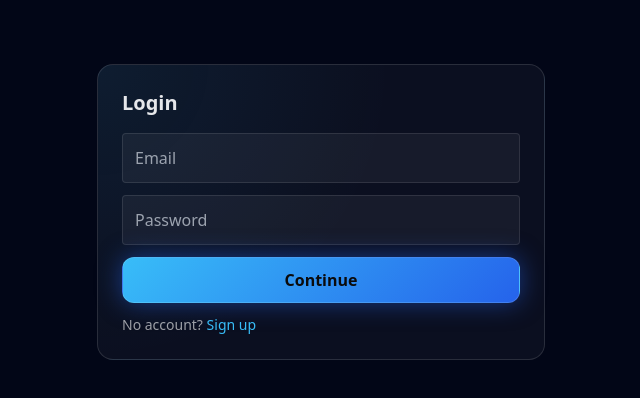
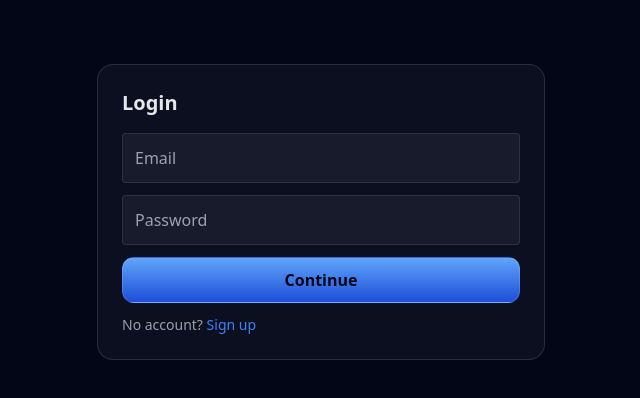
Before and after one commit to IUseTheSchwartz/flowstatemanager, a React (Vite) app: page /login in a window 1280 px wide. Shown: the top 398 px of the page, without its empty margins (319-959 px from the left). Built offline with nearby package versions, Linux system fonts and the light colour scheme; no server answers.

Commit message:
Update index.css

```diff
--- a/src/styles/index.css
+++ b/src/styles/index.css
@@ -1,16 +1,15 @@
-/* File: src/styles/index.css */
 @tailwind base;
 @tailwind components;
 @tailwind utilities;
 
 :root {
-  --bg: #05060a; /* slightly deeper black/blue */
+  --bg: #000000; /* true black */
   --panel: rgba(255, 255, 255, 0.04);
   --border: rgba(255, 255, 255, 0.12);
-  --text: #e6e7ea;
-  --accent: #38bdf8; /* blue accent (like tailwind sky-400) */
+  --text: #f9fafb; /* near-white */
+  --accent: #3b82f6; /* blue accent */
 
-  /* Make form controls (incl. <select> menus) render with dark OS styling */
+  /* dark-mode form controls */
   color-scheme: dark;
 }
 
@@ -21,14 +20,12 @@ body,
 }
 
 body {
-  background: radial-gradient(circle at top, rgba(37, 99, 235, 0.12), transparent 55%),
-    var(--bg);
+  background: var(--bg);
   color: var(--text);
 }
 
 .card {
-  background: radial-gradient(circle at top left, rgba(56, 189, 248, 0.08), transparent 55%),
-    var(--panel);
+  background: var(--panel);
   border: 1px solid var(--border);
   border-radius: 16px;
 }
@@ -39,17 +36,10 @@ body {
   border-radius: 12px;
 }
 
-/* Primary = blue gradient */
 .btn-primary {
-  background: linear-gradient(135deg, #38bdf8, #2563eb);
-  color: #0b0b0c;
+  background: linear-gradient(180deg, #60a5fa, #1d4ed8); /* blue gradient */
+  color: #020617;
   font-weight: 600;
-  box-shadow: 0 0 24px rgba(37, 99, 235, 0.5);
-}
-
-.btn-primary:disabled {
-  opacity: 0.7;
-  box-shadow: none;
 }
 
 a {
@@ -58,34 +48,31 @@ a {
 
 /* === Native <select> readability in dark mode ========================== */
 select {
-  background-color: #111318; /* dark panel */
+  background-color: #020617;
   color: var(--text);
   border: 1px solid var(--border);
   border-radius: 10px;
   padding: 8px 12px;
-  color-scheme: dark; /* ensure dark popup on supported OS/browsers */
+  color-scheme: dark;
 }
 
 select:focus {
   outline: none;
-  box-shadow: 0 0 0 2px rgba(59, 130, 246, 0.7); /* blue-ish focus ring */
-  border-color: rgba(59, 130, 246, 0.9);
+  box-shadow: 0 0 0 2px rgba(59, 130, 246, 0.6);
+  border-color: rgba(59, 130, 246, 0.8);
 }
 
-/* Options inside the dropdown */
 select option,
 select optgroup {
-  background-color: #0f1116; /* popup background */
+  background-color: #020617;
   color: var(--text);
 }
 
-/* Disabled options still readable but muted */
 select option:disabled {
-  color: #6b7280; /* gray-500 */
+  color: #6b7280;
 }
 
-/* Placeholder-style first option (if you use it) */
 select:invalid,
 select option[disabled][selected] {
-  color: #9ca3af; /* gray-400 placeholder */
+  color: #9ca3af;
 }
```
